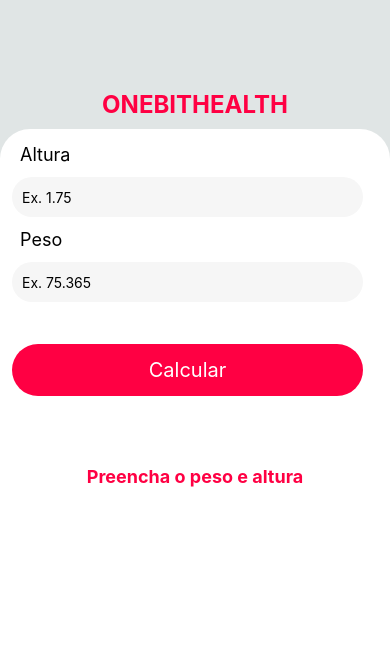
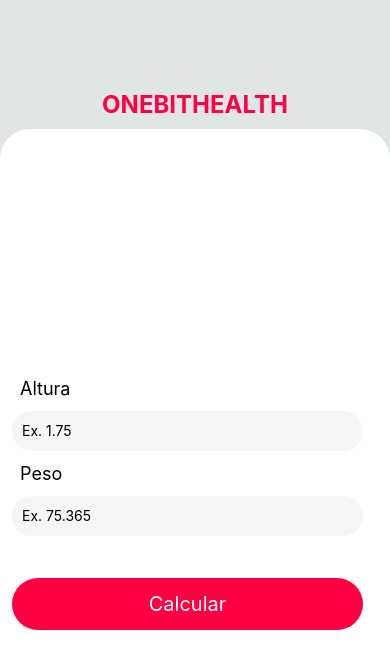
Before and after one commit to Real-Protagonist/onebithealth, a React Native app: screen / in a window 390 px wide. Shown: the top 668 px of the page. Built offline with nearby package versions, Linux system fonts and the light colour scheme.

Commit message:
Esconde o form para imprimeir resultado.

```diff
--- a/src/components/Form/ResultImc/index.js
+++ b/src/components/Form/ResultImc/index.js
@@ -15,17 +15,17 @@
         <View style={styles.contextImc}>
             {/* BOTÃO DE PARTILHAR (SHARE) */}
             <View style={styles.boxShareButton}>
-                {props.resultImc != null ?
+            <Text style={styles.information}>{props.messageResultImc}</Text>
+            <Text style={styles.numberImc}>{props.resultImc}</Text>
+                {/* {props.resultImc != null ? */}
                     <TouchableOpacity
                     onPress={onShare}
                     style={styles.shared}>
                         <Text style={styles.sharedText}>Share</Text>
                     </TouchableOpacity>
-                    : <View />
-                }
+                    {/* : <View />
+                } */}
             </View>
-            <Text style={styles.information}>{props.messageResultImc}</Text>
-            <Text style={styles.numberImc}>{props.resultImc}</Text>
         </View>
     );
 }
--- a/src/components/Form/index.js
+++ b/src/components/Form/index.js
@@ -42,16 +42,19 @@
             setErrorMessage(null)
             return
         }
-        verificationImc()
-        setTextButton("Calcular")
-        setMessageImc("Preencha o peso e altura")
-        setImc(null)
+        else {
+            verificationImc()
+            setTextButton("Calcular")
+            setMessageImc("Preencha o peso e altura")
+            setImc(null)
+        }
     }
 
     return (
-        <Pressable onPress={Keyboard.dismiss} style={styles.formContext}>
+        <View style={styles.formContext}>
+            {imc == null ?
+        <Pressable onPress={Keyboard.dismiss} style={styles.form}>
             {/* LABELS E TEXTS INPUTS  */}
-            <View style={styles.form}>
                 <Text style={styles.formLabel}>Altura</Text>
                 <Text style={styles.errorMessage}>{errorMessage}</Text>
 
@@ -80,9 +83,21 @@
                 >
                     <Text style={styles.textButtonCalculator}>{textButton}</Text>
                 </TouchableOpacity>
-            </View>
 
+        </Pressable>
+        :
+        <View style={styles.exhibitionResultImc}>
             <ResultImc messageResultImc={messageImc} resultImc={imc} />
-        </Pressable>
+            <TouchableOpacity
+                    style={styles.buttonCalculator}
+                    onPress={() => {
+                        validationImc()
+                    }}
+                >
+                    <Text style={styles.textButtonCalculator}>{textButton}</Text>
+                </TouchableOpacity>
+        </View>
+        }
+        </View>
     )
 }
--- a/src/components/Form/style.js
+++ b/src/components/Form/style.js
@@ -56,6 +56,11 @@
         fontWeight: "bold",
         paddingLeft: 20,
         fontSize: 12,
+    },
+
+    exhibitionResultImc: {
+        width:"100%",
+        height:"50%"
     }
 });
 
```
